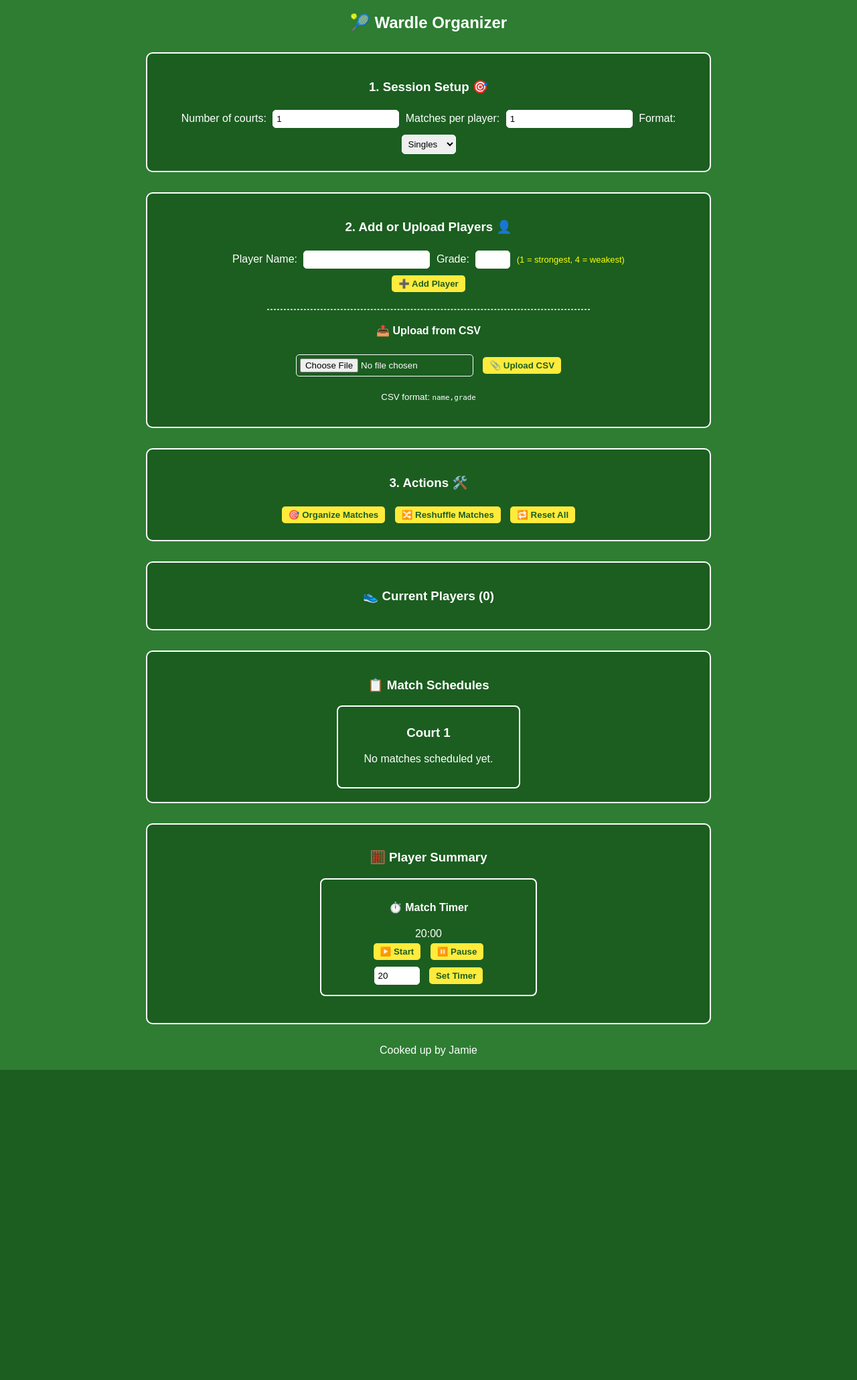
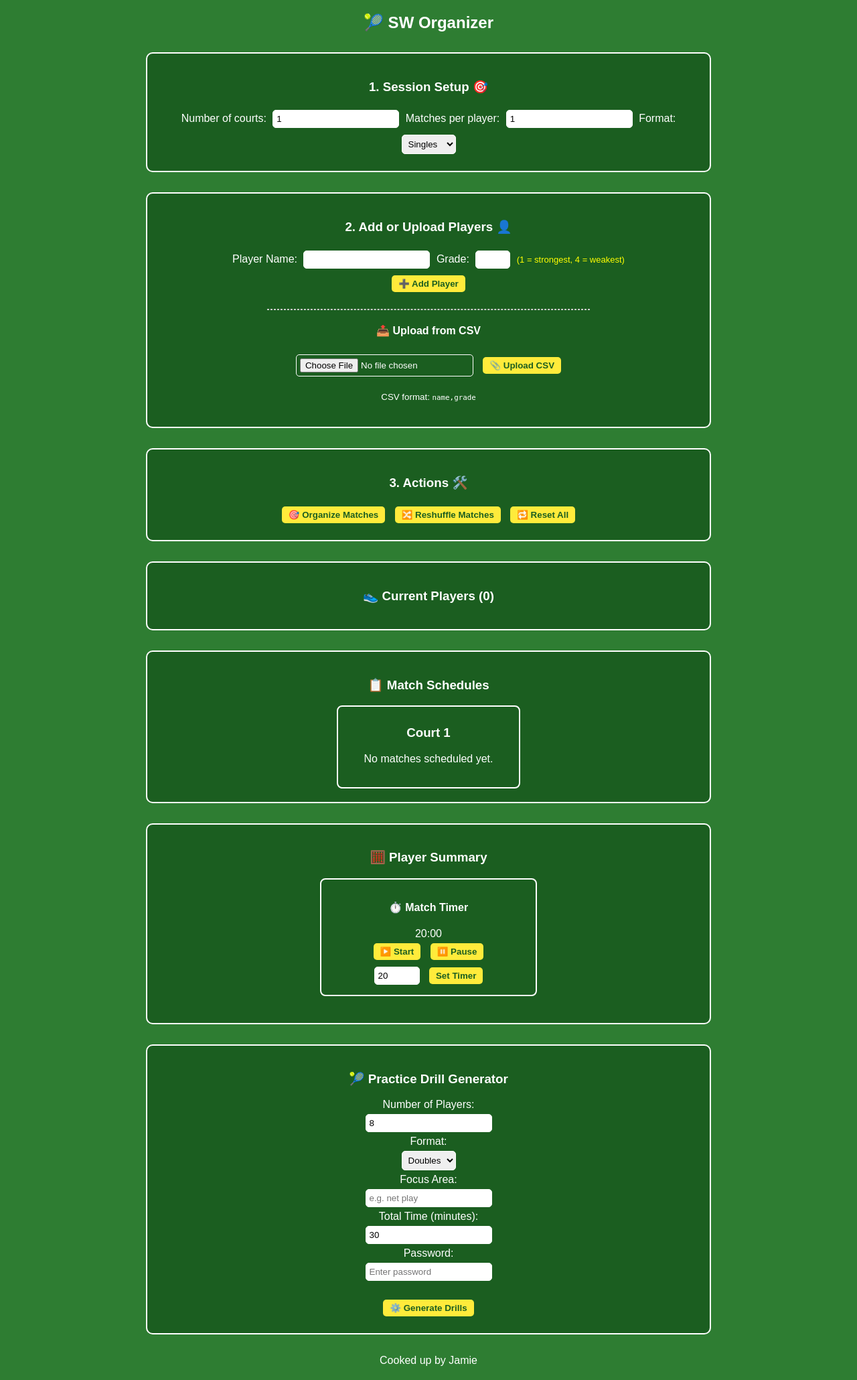
Before and after one commit to jamierjhill/Coach_organiser, a Flask app: page / in a window 1280 px wide. Shown: the whole page at 67% size. Before the commit the page ends 1597 px from the top, so only its background shows below. Run offline with Flask 3, Linux system fonts and the light colour scheme.

Commit message:
ai integration

```diff
--- a/app.py
+++ b/app.py
@@ -1,13 +1,21 @@
-from flask import Flask, render_template, request, session
-import json
+from dotenv import load_dotenv
+load_dotenv()
+
+from flask import Flask, render_template, request, session, jsonify
 import os
 import csv
+from openai import OpenAI
+from datetime import datetime, timedelta
 
 app = Flask(__name__)
-app.secret_key = "secret_key"
+app.secret_key = os.getenv("FLASK_SECRET_KEY")  # ✅ this is the one you want
+
 SESSIONS_DIR = "sessions"
 os.makedirs(SESSIONS_DIR, exist_ok=True)
 
+client = OpenAI(api_key=os.getenv("OPENAI_API_KEY"))
+
+# ----------------------------- Match Organizer Function ----------------------------- #
 def organize_matches(players, courts, match_type, num_matches):
     matchups = [[] for _ in range(courts)]
     match_counts = {p['name']: 0 for p in players}
@@ -124,7 +132,7 @@ def organize_matches(players, courts, match_type, num_matches):
 
     return matchups, match_counts, opponent_averages, opponent_diff
 
-
+# ----------------------------- Main Page ----------------------------- #
 @app.route("/", methods=["GET", "POST"])
 def index():
     players = session.get("players", [])
@@ -216,5 +224,69 @@ def index():
         error=session.pop("error", None)
     )
 
+# ----------------------------- Practice Drill Generator ----------------------------- #
+@app.route("/generate_drills", methods=["POST"])
+def generate_drills():
+    from datetime import datetime, timedelta
+
+    try:
+        # ✅ Password protection
+        password = request.form.get("drill_password", "")
+        correct_password = os.getenv("DRILL_PASSWORD", "letmein")
+        if password != correct_password:
+            return jsonify({"success": False, "error": "🔒 Access denied. Incorrect password."})
+
+        # ✅ Rate limiting (5 per hour per session)
+        now = datetime.now()
+        if "drill_calls" not in session:
+            session["drill_calls"] = []
+
+        session["drill_calls"] = [
+            t for t in session["drill_calls"]
+            if datetime.fromisoformat(t) > now - timedelta(hours=1)
+        ]
+
+        if len(session["drill_calls"]) >= 5:
+            return jsonify({"success": False, "error": "⏱️ You've hit the limit (5 drills/hour). Please wait before trying again."})
+
+        session["drill_calls"].append(now.isoformat())
+        session.modified = True
+
+        # ✅ Extract drill form inputs
+        num_players = request.form.get("drill_players", "8")
+        format_type = request.form.get("drill_format", "doubles")
+        focus_area = request.form.get("focus_area", "net play")
+        time = request.form.get("drill_time", "30")
+
+        # ✅ Prompt for OpenAI
+        prompt = f"""
+        You are a professional tennis coach. Create a warm-up and practice drill plan for a session with these settings:
+        - Number of Players: {num_players}
+        - Format: {format_type}
+        - Focus Area: {focus_area}
+        - Total Time: {time} minutes
+
+        Suggest 2–3 creative, court-efficient, engaging drills. Include names, durations, setup, instructions, and purpose.
+        """
+
+        # ✅ Call OpenAI (GPT-3.5)
+        response = client.chat.completions.create(
+            model="gpt-3.5-turbo",
+            messages=[
+                {"role": "system", "content": "You are a tennis coaching assistant."},
+                {"role": "user", "content": prompt}
+            ],
+            temperature=0.7
+        )
+
+        drills_text = response.choices[0].message.content
+        return jsonify({"success": True, "drills": drills_text})
+
+    except Exception as e:
+        return jsonify({"success": False, "error": str(e)})
+
+
+
+# ----------------------------- Run App ----------------------------- #
 if __name__ == "__main__":
     app.run(debug=True)
--- a/templates/index.html
+++ b/templates/index.html
@@ -132,7 +132,7 @@
 </head>
 
 <body>
-  <h2>🎾 Wardle Organizer</h2>
+  <h2>🎾 SW Organizer</h2>
 
   <form method="POST" enctype="multipart/form-data">
     <div class="section">
@@ -235,6 +235,60 @@
       <button class="btn" onclick="setClockInput(document.getElementById('main-timer-display'))">Set Timer</button>
     </div>
   </div>
+  <div class="section">
+    <h3>🎾 Practice Drill Generator</h3>
+    <form id="drillForm" method="POST">
+      <label>Number of Players:</label><br>
+      <input type="number" name="drill_players" value="8" min="2" required><br>
+
+      <label>Format:</label><br>
+      <select name="drill_format">
+        <option value="singles">Singles</option>
+        <option value="doubles" selected>Doubles</option>
+      </select><br>
+
+      <label>Focus Area:</label><br>
+      <input type="text" name="focus_area" placeholder="e.g. net play" required><br>
+
+      <label>Total Time (minutes):</label><br>
+      <input type="number" name="drill_time" value="30" min="5" required><br>
+
+      <label>Password:</label><br>
+      <input type="password" name="drill_password" placeholder="Enter password" required><br><br>
+
+      <button type="submit" class="btn">⚙️ Generate Drills</button>
+    </form>
+
+    <div id="drillResults" style="white-space: pre-wrap; display: none; padding: 1em; background-color: #388e3c; color: white; border-radius: 8px; margin-top: 1em; border: 1px solid white;"></div>
+  </div>
+
+  <script>
+  document.getElementById("drillForm").addEventListener("submit", function(e) {
+      e.preventDefault();
+      const form = e.target;
+      const formData = new FormData(form);
+
+      const resultsBox = document.getElementById("drillResults");
+      resultsBox.style.display = "block";
+      resultsBox.textContent = "⏳ Generating drills... Please wait.";
+
+      fetch("/generate_drills", {
+          method: "POST",
+          body: formData
+      })
+      .then(res => res.json())
+      .then(data => {
+          if (data.success) {
+              resultsBox.textContent = data.drills;
+          } else {
+              resultsBox.textContent = data.error;
+          }
+      })
+      .catch(error => {
+          resultsBox.textContent = "⚠️ Network error: " + error;
+      });
+  });
+  </script>
 
   <footer>
     <p>Cooked up by Jamie</p>
```
Also changed, not shown: 1 other file.
